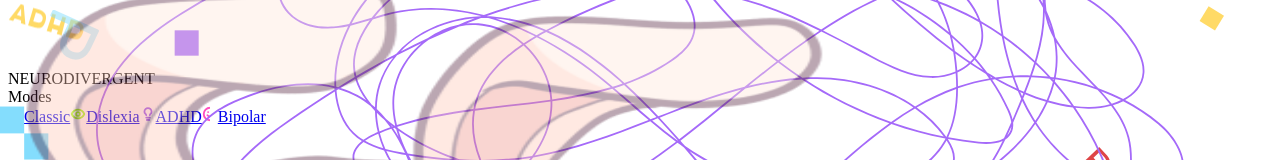
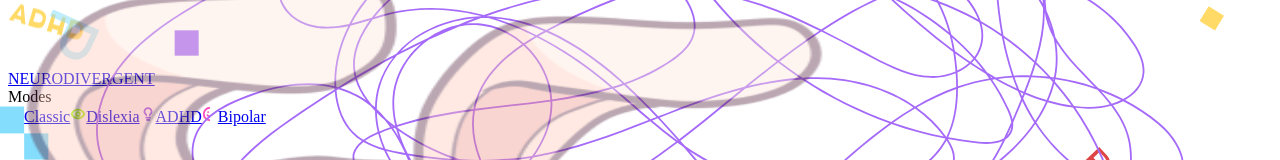
Before and after one commit to Bratishques/neurodiver, a Next.js app: page /BipolarPage in a window 1280 px wide. Shown: the part 199-359 px from the top of the page. Built offline with nearby package versions, Linux system fonts and the light colour scheme.

Commit message:
feat: updated by links

```diff
--- a/src/components/Header/Header.tsx
+++ b/src/components/Header/Header.tsx
@@ -5,9 +5,9 @@ import Link from 'next/link';
 const Header = () => {
   return (
     <header className="flex items-center h-14 justify-between bg-headerBg text-white mt-16 px-6 py-4 rounded-3xl w-full max-w-screen">
-      <div className="text-white text-[22px] font-secondary font-bold tracking-tighter">
+      <Link href="/" className="text-white text-[22px] font-secondary font-bold tracking-tighter">
         NEURODIVERGENT
-      </div>
+      </Link>
 
       <nav className="flex items-center font-normal font-third gap-6 text-xs text-white">
         <span className="opacity-50">Modes</span>
--- a/src/components/MetricsScreen/MetricsScreen.tsx
+++ b/src/components/MetricsScreen/MetricsScreen.tsx
@@ -37,12 +37,12 @@ const MetricsScreen = () => {
 
         <MetricsTable />
 
-        <div className="flex flex-col items-center gap-16">
+        <div className="flex flex-col items-center gap-9">
           <p className="text-80 tracking-tighter">CEX Listings</p>
           <p className="text-[64px] leading-19 tracking-[20px]">Coming Soon</p>
           <Link
             href=""
-            className="bg-white p-6 px-10 text-black font-main rounded-xl text-xl leading-5"
+            className="bg-white mt-4 p-6 px-10 text-black font-main rounded-xl text-xl leading-5"
           >
             Buy $NEURO
           </Link>
--- a/src/components/MetricsScreen/MetricsTable.tsx
+++ b/src/components/MetricsScreen/MetricsTable.tsx
@@ -64,7 +64,7 @@ const MetricsTable = () => {
                         {metric.title}
                       </div>
                       <div
-                        className={`text-5xl ${metric.isGreen ? 'text-green-400' : ''}`}
+                        className={`text-5xl ${metric.isGreen ? 'text-[#75FF7C]' : ''}`}
                       >
                         {metric.value}
                       </div>
```
